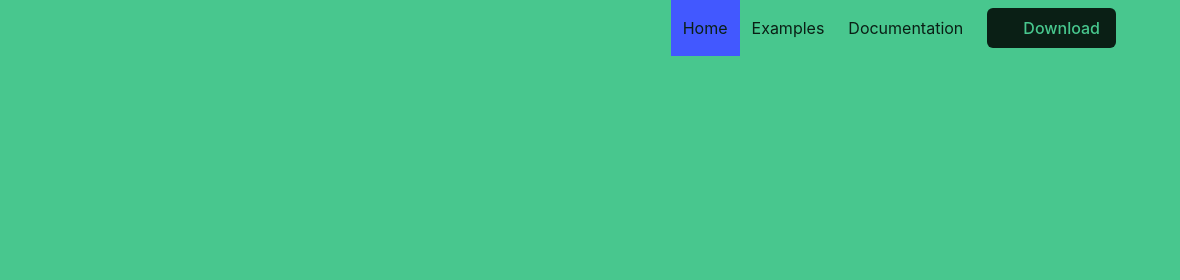
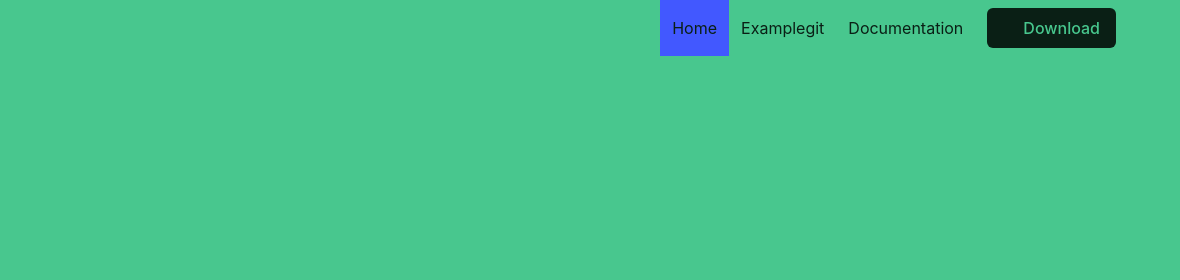
Before and after one commit to JanaBartonovaO/janabartonovao.github.io-2, a plain HTML site: page index.html in a window 1280 px wide. Shown: the top 280 px of the page, 100-1280 px from the left. Drawn offline with nearby package versions, Linux system fonts and the light colour scheme.

Commit message:
Nové stránky

```diff
--- a/index.html
+++ b/index.html
@@ -28,7 +28,7 @@
                     <div id="navbarMenuHeroC" class="navbar-menu">
                         <div class="navbar-end">
                             <a class="navbar-item is-active"> Home </a>
-                            <a class="navbar-item"> Examples</a>
+                            <a class="navbar-item"> Examplegit</a>
                             <a class="navbar-item"> Documentation </a>
                             <span class="navbar-item">
                                 <a class="button is-success is-inverted">
```
